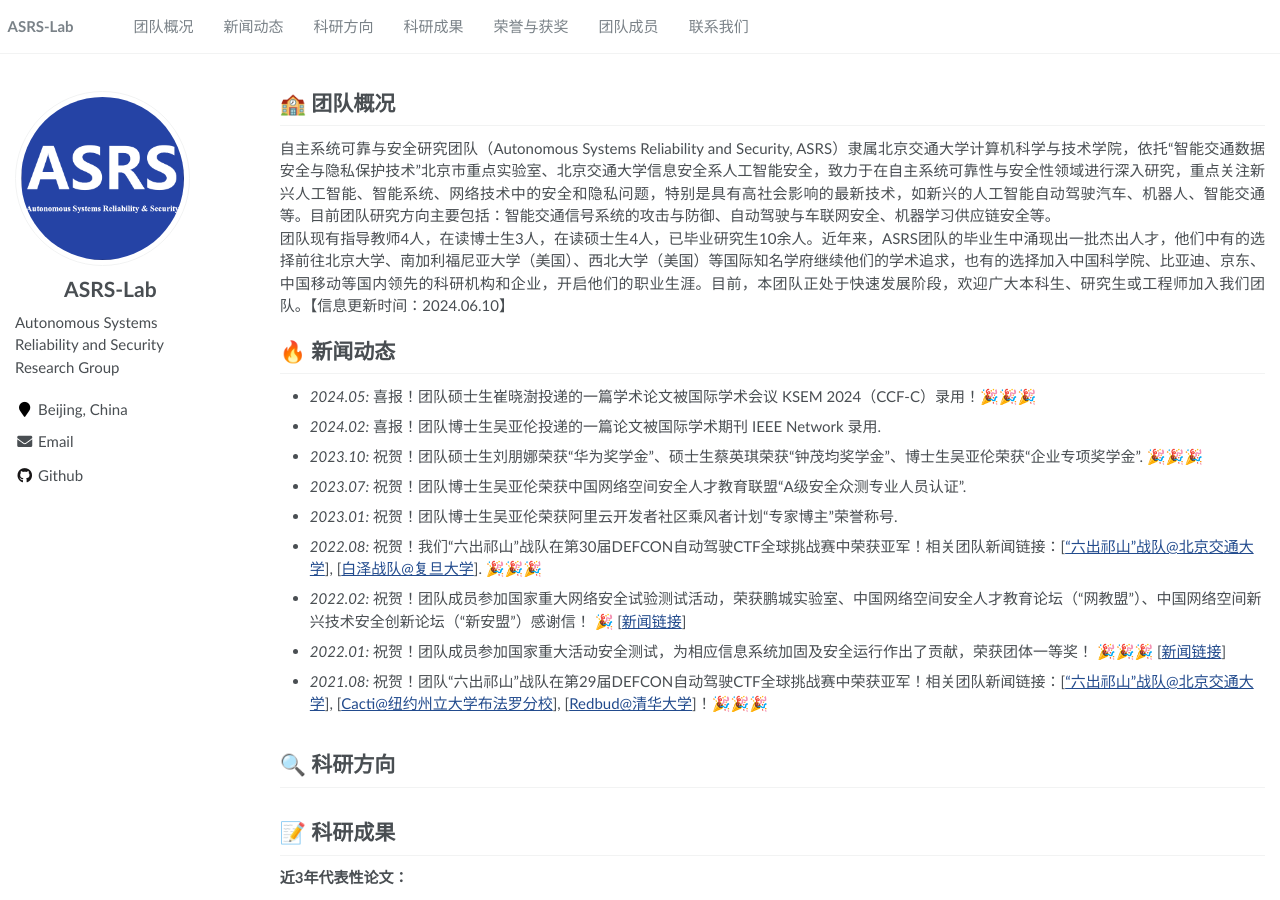
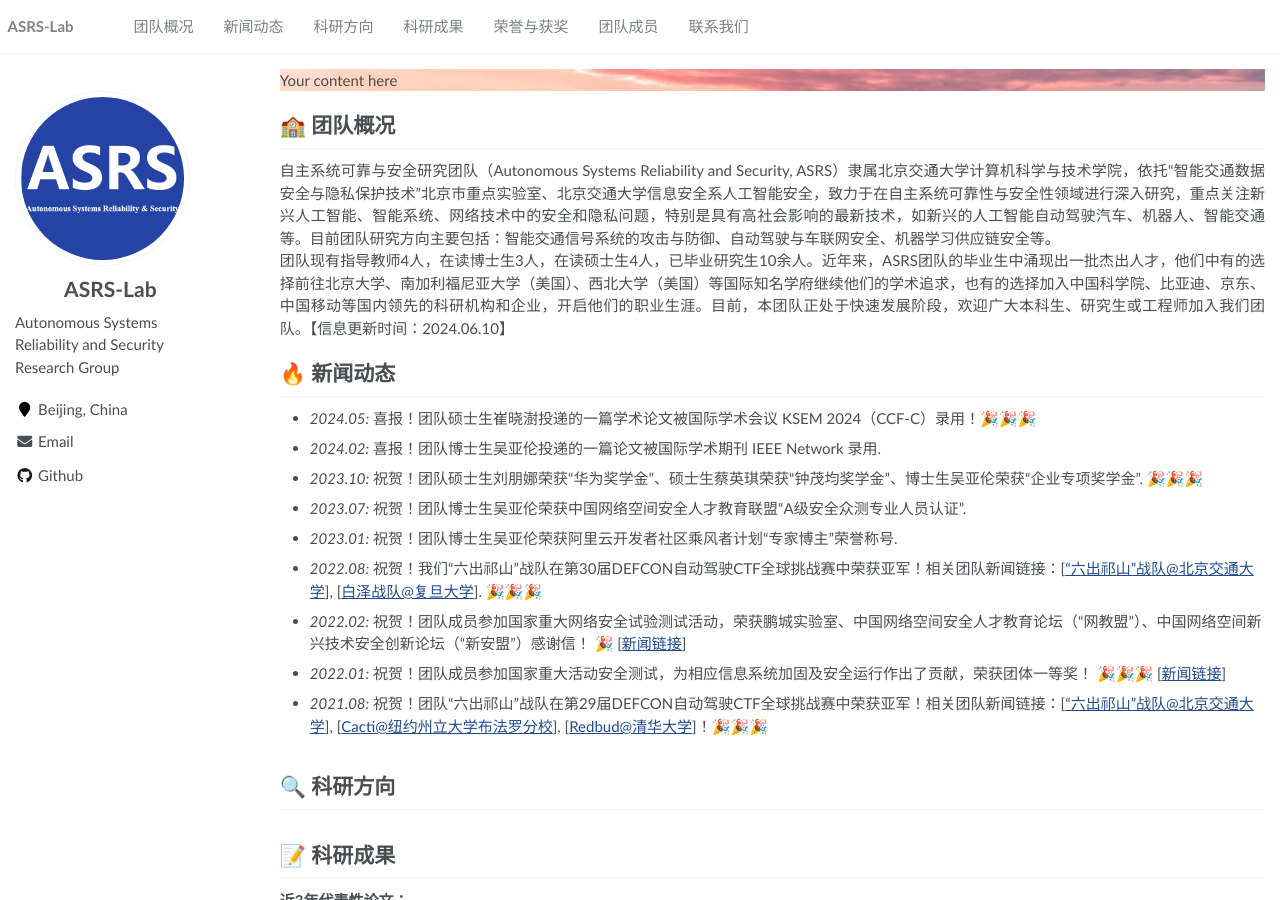
Before and after one commit to ASRS-Lab/ASRS-Lab.github.io, a Jekyll site: the page built from _pages/about.md, in a window 1280 px wide and 900 px high. Built offline with Jekyll 4.4.1, drawn with Linux system fonts in a browser that asks for light colours.

Commit message:
测试背景图片

```diff
--- a/_pages/about.md
+++ b/_pages/about.md
@@ -16,6 +16,10 @@ redirect_from:
 {% assign url = gsDataBaseUrl | append: "google-scholar-stats/gs_data_shieldsio.json" %}
 
 <!--<img src='/images/ASRS-Members.jpg' width="800px">-->
+
+<div style="background-image: url('images/background.png');">Your content here</div>
+
+
 
 <span class='anchor' id='About-Me'></span>
 
```
Also changed, not shown: images/background.png (added).
